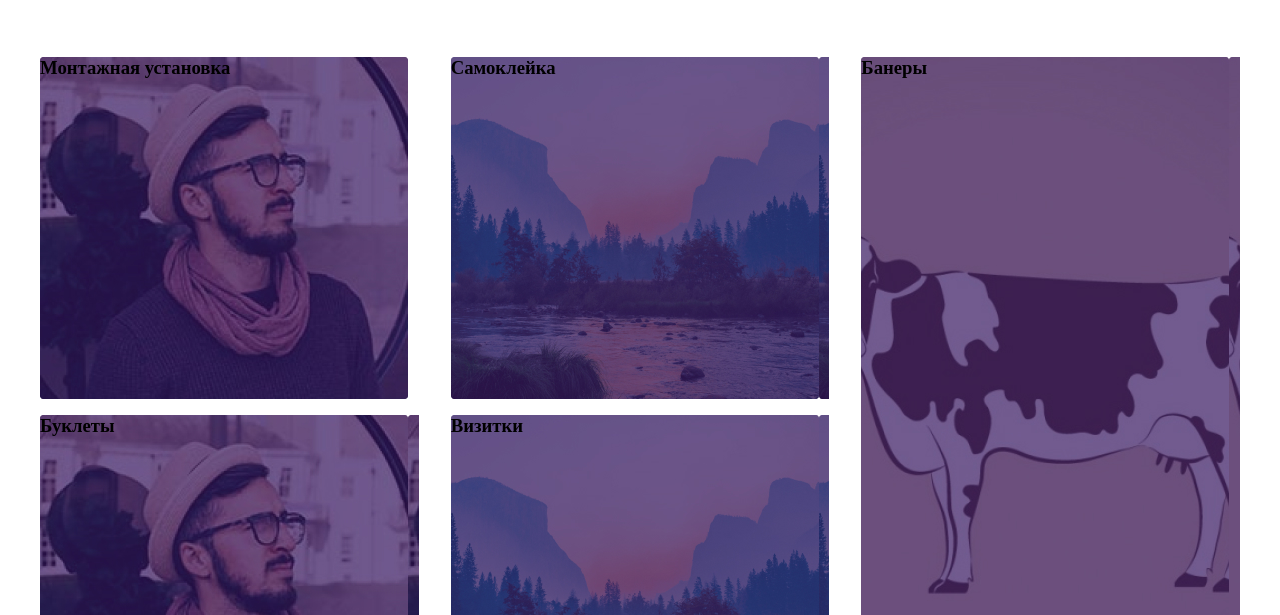
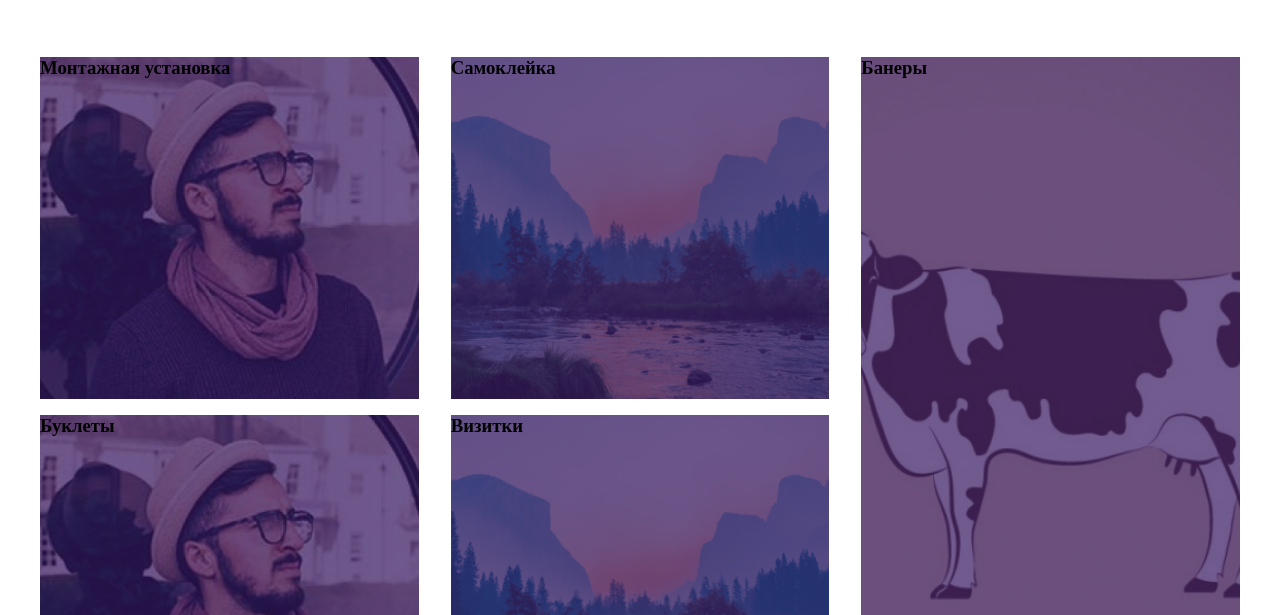
Before and after one commit to azsheishenov/Armada, a plain HTML site: page service.html in a window 1280 px wide. Shown: the part 185-800 px from the top of the page. Drawn offline with Linux system fonts and the light colour scheme.

Commit message:
services page

```diff
--- a/css/service.css
+++ b/css/service.css
@@ -17,9 +17,13 @@ section {
     row-gap: 16px;
 }
 
+.services__wrapper div {
+    min-height: 342px;
+    background-size: cover;
+    background-position: center;
+}
+
 .item-1 {
-    width: 368px;
-    height: 342px;
     grid-column: 1/2;
     grid-row: 1/2;
 }
```
